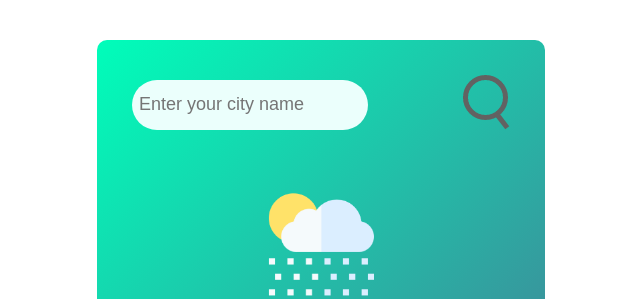
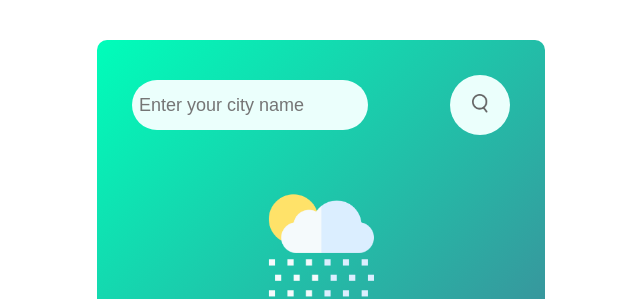
Before and after one commit to sahhoArjun097/weatherapp, a plain HTML site: page index.html in a window 1280 px wide. Shown: the top 299 px of the page, without its empty margins (319-959 px from the left). Drawn offline with Linux system fonts and the light colour scheme.

Commit message:
Update index.html

```diff
--- a/index.html
+++ b/index.html
@@ -15,7 +15,7 @@
                     <input type="text" placeholder=" Enter your city name" spellcheck="false">
                 </div>
                 <div>
-                    <!-- <button class="fg"> -->
+                    <button class="fg">
                         <img src="images/search.png" alt="">
                     </button>
 
```
